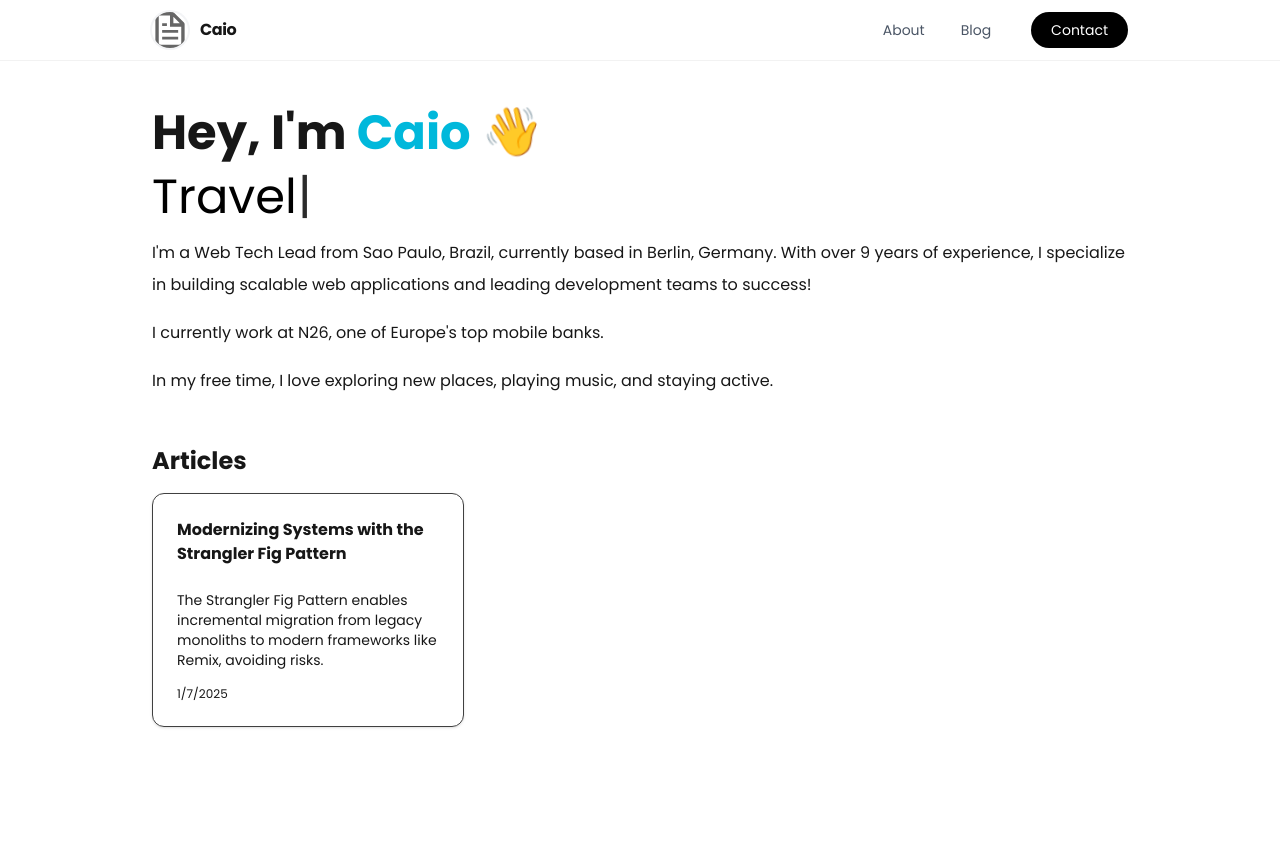
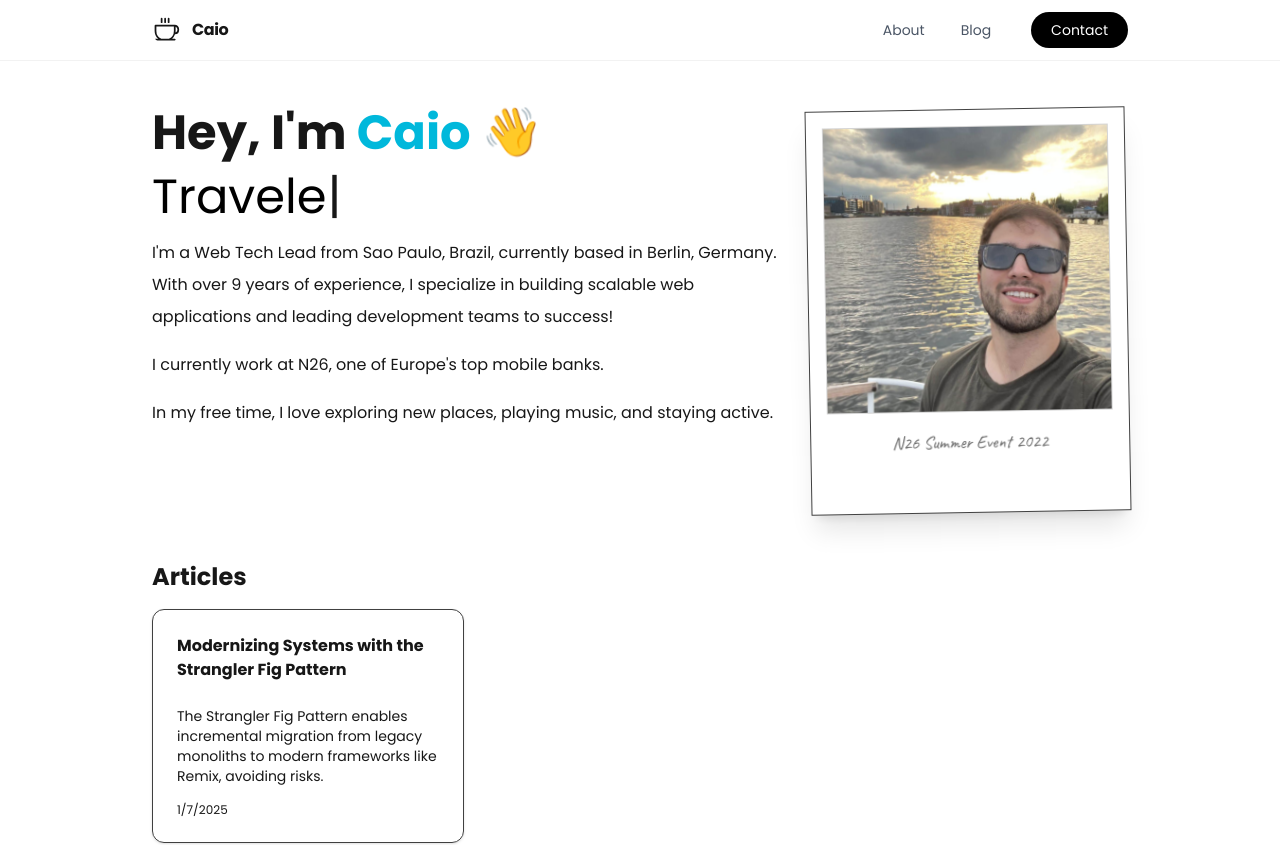
Before and after one commit to caioblasio/personal-website, a Next.js app: page / in a window 1280 px wide. Shown: the top 845 px of the page. Built offline with nearby package versions, Linux system fonts and the light colour scheme.

Commit message:
Creates polaroid image component

```diff
--- a/src/app/blog/page.tsx
+++ b/src/app/blog/page.tsx
@@ -1,9 +1,68 @@
-// import Link from "next/link";
+import Link from "next/link";
+import { getAllPosts } from "@/lib/posts";
 
 export default function Blog() {
+  const posts = getAllPosts();
+
+  const groupedArticles = posts.reduce<Record<string, typeof posts>>(
+    (acc, post) => {
+      const year = new Date(post.date).getFullYear().toString();
+      if (!acc[year]) acc[year] = [];
+      acc[year].push(post);
+      return acc;
+    },
+    {},
+  );
+
+  // Sort years descending
+  const years = Object.keys(groupedArticles).sort(
+    (a, b) => parseInt(b) - parseInt(a),
+  );
+
   return (
-    <div>
+    <div className="flex flex-col gap-4">
       <h1 className="text-2xl font-bold">All Articles</h1>
+      <div className="space-y-16">
+        {years.map((year) => (
+          <section
+            key={year}
+            className="relative grid grid-cols-1 md:grid-cols-4 gap-4"
+          >
+            {/* Year Label - Sticky on desktop */}
+            <div className="md:col-span-1">
+              <h2 className="text-xl font-semibold text-slate-400 md:sticky md:top-8">
+                {year}
+              </h2>
+            </div>
+
+            {/* Articles List */}
+            <div className="md:col-span-3 space-y-8 border-l border-slate-200 dark:border-slate-800 pl-6">
+              {groupedArticles[year].map((post) => (
+                <article
+                  key={post.slug}
+                  className="group relative flex flex-col items-start"
+                >
+                  <time className="text-sm text-slate-500 mb-1">
+                    {new Date(post.date).toLocaleDateString("en-US", {
+                      month: "short",
+                      day: "numeric",
+                    })}
+                  </time>
+                  <h3 className="text-xl font-medium group-hover:text-blue-600 transition-colors">
+                    <Link href={`/blog/${post.slug}`}>
+                      <span className="absolute -left-7 top-2.5 h-2 w-2 rounded-full bg-slate-200 dark:bg-slate-700 group-hover:bg-blue-500 transition-colors" />
+                      {post.title}
+                    </Link>
+                  </h3>
+                  <p className="mt-2 text-slate-600 dark:text-slate-400 line-clamp-2 text-sm leading-relaxed">
+                    {post.description}
+                  </p>
+                </article>
+              ))}
+            </div>
+          </section>
+        ))}
+      </div>
     </div>
   );
 }
--- a/src/app/globals.css
+++ b/src/app/globals.css
@@ -9,6 +9,7 @@
   --color-background: var(--background);
   --color-foreground: var(--foreground);
   --animate-wave-hand: wave 2s infinite;
+  --font-handwriting: var(--font-handwriting), cursive;
 }
 
 @media (prefers-color-scheme: dark) {
--- a/src/app/layout.tsx
+++ b/src/app/layout.tsx
@@ -1,5 +1,5 @@
 import type { Metadata } from "next";
-import { Poppins } from "next/font/google";
+import { Poppins, Caveat } from "next/font/google";
 import "./globals.css";
 import { Header } from "@/components/Header";
 import { Footer } from "@/components/Footer";
@@ -10,6 +10,12 @@ const poppins = Poppins({
   variable: "--font-poppins",
   subsets: ["latin"],
   weight: ["400", "700"],
+});
+
+const handwriting = Caveat({
+  variable: "--font-handwriting",
+  subsets: ["latin"],
+  weight: ["400"],
 });
 
 export const metadata: Metadata = {
@@ -27,15 +33,18 @@ export default function RootLayout({
       <body
         className={cn(
           poppins.variable,
+          handwriting.variable,
           "antialiased text-neutral-900 dark:text-neutral-100",
         )}
       >
         <Providers>
-          <Header />
-          <main>
-            <div className="mx-auto max-w-5xl px-6 py-12">{children}</div>
-          </main>
-          <Footer />
+          <div className="flex min-h-screen flex-col">
+            <Header />
+            <main className="grow">
+              <div className="mx-auto max-w-5xl px-6 py-12">{children}</div>
+            </main>
+            <Footer />
+          </div>
         </Providers>
       </body>
     </html>
--- a/src/app/page.tsx
+++ b/src/app/page.tsx
@@ -9,6 +9,7 @@ import {
   CardTitle,
 } from "@/components/ui/Card";
 import { getAllPosts } from "@/lib/posts";
+import Polaroid from "@/components/Polaroid";
 
 export default function Home() {
   const posts = getAllPosts();
@@ -16,6 +17,7 @@ export default function Home() {
   return (
     <>
       <section>
+        <div className="flex flex-col md:flex-row gap-4">
           <div className="flex flex-col gap-4">
             <h1 className="text-5xl font-bold text-neutral-900 dark:text-neutral-100">
               Hey, I&apos;m <span className="text-cyan-500">Caio</span>{" "}
@@ -27,9 +29,9 @@ export default function Home() {
             <div className="flex flex-col gap-4">
               <p className="leading-loose">
                 I&apos;m a Web Tech Lead from Sao Paulo, Brazil, currently based
-              in Berlin, Germany. With over 9 years of experience, I specialize
-              in building scalable web applications and leading development
-              teams to success!
+                in Berlin, Germany. With over 9 years of experience, I
+                specialize in building scalable web applications and leading
+                development teams to success!
               </p>
               <p className="leading-loose">
                 I currently work at N26, one of Europe&apos;s top mobile banks.
@@ -39,6 +41,12 @@ export default function Home() {
                 staying active.
               </p>
             </div>
+          </div>
+          <Polaroid
+            src="/images/caio-1.jpeg"
+            alt="Picture of Caio De Blasio"
+            caption="N26 Summer Event 2022"
+          />
         </div>
       </section>
       <section className="my-12">
--- a/src/components/Header/index.tsx
+++ b/src/components/Header/index.tsx
@@ -1,6 +1,6 @@
 import Link from "next/link";
-import Image from "next/image";
 import { MobileMenu } from "./mobile-menu";
+import { PiCoffee } from "react-icons/pi";
 
 export function Header() {
   return (
@@ -10,8 +10,8 @@ export function Header() {
           href="/"
           className="group flex items-center gap-3 transition-transform active:scale-95"
         >
-          <div className="relative h-9 w-9 overflow-hidden rounded-full ring-2 ring-gray-100 transition-all group-hover:ring-black/10 dark:ring-white/10">
-            <Image src="/file.svg" alt="Avatar" fill className="object-cover" />
+          <div className="relative h-7 w-7 overflow-hidden rounded-full transition-all group-hover:ring-black/10 dark:ring-white/10">
+            <PiCoffee size={28} />
           </div>
           <span className="hidden font-bold tracking-tight md:inline">
             Caio
--- a/src/components/Header/mobile-menu.tsx
+++ b/src/components/Header/mobile-menu.tsx
@@ -44,7 +44,7 @@ export function MobileMenu() {
 
                   <ul className="flex h-full w-full flex-col items-center justify-center gap-10">
                     <li>
-                      <Link href="/about" onClick={() => setOpen(false)}>
+                      <Link href="/" onClick={() => setOpen(false)}>
                         Home
                       </Link>
                     </li>
--- /dev/null
+++ b/src/components/Polaroid/index.tsx
@@ -0,0 +1,44 @@
+"use client";
+
+import Image from "next/image";
+import { motion } from "framer-motion";
+
+interface PolaroidProps {
+  src: string;
+  alt: string;
+  caption?: string;
+}
+
+export default function Polaroid({ src, alt, caption }: PolaroidProps) {
+  return (
+    <motion.div
+      initial={{ opacity: 0, scale: 0.9, rotate: -3 }}
+      animate={{ opacity: 1, scale: 1, rotate: -1 }}
+      transition={{ duration: 0.5, ease: "easeOut" }}
+      // Updated Polaroid class list
+      className="group relative w-full max-w-[320px] mx-auto lg:mx-0 bg-white p-4 pb-14 shadow-xl border border-neutral-700 transition-all duration-500 hover:scale-[1.03] hover:rotate-0 hover:shadow-2xl cursor-pointer"
+    >
+      {/* Image Container */}
+      <div className="relative aspect-square w-full overflow-hidden bg-neutral-200 border border-neutral-700/10">
+        <Image
+          src={src}
+          alt={alt}
+          fill
+          className="object-cover grayscale-20 group-hover:grayscale-0 transition-all duration-500"
+        />
+      </div>
+
+      {/* Caption Area */}
+      {caption && (
+        <div className="mt-4 text-center">
+          <span className="font-handwriting text-neutral-700 text-lg opacity-80">
+            {caption}
+          </span>
+        </div>
+      )}
+
+      {/* Glossy Overlay Effect */}
+      <div className="absolute inset-0 pointer-events-none bg-linear-to-tr from-white/5 to-white/20 opacity-0 group-hover:opacity-100 transition-opacity" />
+    </motion.div>
+  );
+}
--- /dev/null
+++ b/src/components/ui/Avatar/index.tsx
@@ -0,0 +1,109 @@
+"use client";
+
+import * as React from "react";
+import * as AvatarPrimitive from "@radix-ui/react-avatar";
+
+import { cn } from "@/lib/utils/cn";
+
+function Avatar({
+  className,
+  size = "default",
+  ...props
+}: React.ComponentProps<typeof AvatarPrimitive.Root> & {
+  size?: "default" | "sm" | "lg";
+}) {
+  return (
+    <AvatarPrimitive.Root
+      data-slot="avatar"
+      data-size={size}
+      className={cn(
+        "group/avatar relative flex size-8 shrink-0 overflow-hidden rounded-full select-none data-[size=lg]:size-10 data-[size=sm]:size-6",
+        className,
+      )}
+      {...props}
+    />
+  );
+}
+
+function AvatarImage({
+  className,
+  ...props
+}: React.ComponentProps<typeof AvatarPrimitive.Image>) {
+  return (
+    <AvatarPrimitive.Image
+      data-slot="avatar-image"
+      className={cn("aspect-square size-full", className)}
+      {...props}
+    />
+  );
+}
+
+function AvatarFallback({
+  className,
+  ...props
+}: React.ComponentProps<typeof AvatarPrimitive.Fallback>) {
+  return (
+    <AvatarPrimitive.Fallback
+      data-slot="avatar-fallback"
+      className={cn(
+        "bg-muted text-muted-foreground flex size-full items-center justify-center rounded-full text-sm group-data-[size=sm]/avatar:text-xs",
+        className,
+      )}
+      {...props}
+    />
+  );
+}
+
+function AvatarBadge({ className, ...props }: React.ComponentProps<"span">) {
+  return (
+    <span
+      data-slot="avatar-badge"
+      className={cn(
+        "bg-primary text-primary-foreground ring-background absolute right-0 bottom-0 z-10 inline-flex items-center justify-center rounded-full ring-2 select-none",
+        "group-data-[size=sm]/avatar:size-2 group-data-[size=sm]/avatar:[&>svg]:hidden",
+        "group-data-[size=default]/avatar:size-2.5 group-data-[size=default]/avatar:[&>svg]:size-2",
+        "group-data-[size=lg]/avatar:size-3 group-data-[size=lg]/avatar:[&>svg]:size-2",
+        className,
+      )}
+      {...props}
+    />
+  );
+}
+
+function AvatarGroup({ className, ...props }: React.ComponentProps<"div">) {
+  return (
+    <div
+      data-slot="avatar-group"
+      className={cn(
+        "*:data-[slot=avatar]:ring-background group/avatar-group flex -space-x-2 *:data-[slot=avatar]:ring-2",
+        className,
+      )}
+      {...props}
+    />
+  );
+}
+
+function AvatarGroupCount({
+  className,
+  ...props
+}: React.ComponentProps<"div">) {
+  return (
+    <div
+      data-slot="avatar-group-count"
+      className={cn(
+        "bg-muted text-muted-foreground ring-background relative flex size-8 shrink-0 items-center justify-center rounded-full text-sm ring-2 group-has-data-[size=lg]/avatar-group:size-10 group-has-data-[size=sm]/avatar-group:size-6 [&>svg]:size-4 group-has-data-[size=lg]/avatar-group:[&>svg]:size-5 group-has-data-[size=sm]/avatar-group:[&>svg]:size-3",
+        className,
+      )}
+      {...props}
+    />
+  );
+}
+
+export {
+  Avatar,
+  AvatarImage,
+  AvatarFallback,
+  AvatarBadge,
+  AvatarGroup,
+  AvatarGroupCount,
+};
```
Also changed, not shown: public/images/caio-1.jpeg (added). Lines whose indentation alone changed are shown as unchanged.
